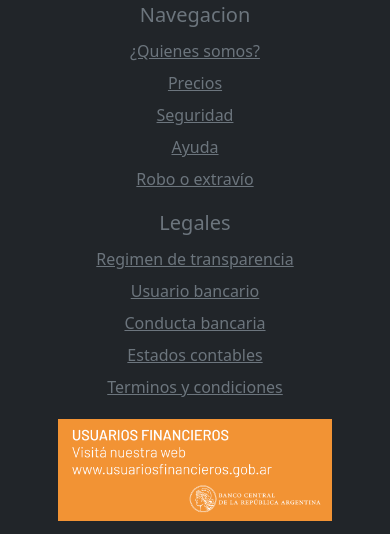
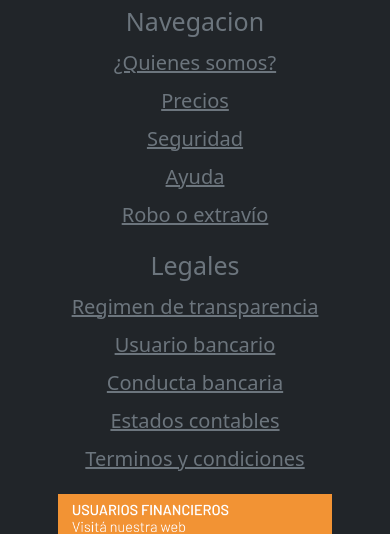
Before and after one commit to lisandroCivili/rollingBank, a plain HTML site: page index.html in a window 390 px wide. Shown: the part 120-654 px from the top of the page. Drawn offline with nearby package versions, Linux system fonts and the light colour scheme.

Commit message:
se acomoda codigo de navbar y footer en rama navbar

```diff
--- a/css/style.css
+++ b/css/style.css
@@ -1,10 +1,11 @@
-                                    /******************* NAV BAR *******************/
 @import url('https://fonts.googleapis.com/css2?family=Bebas+Neue&display=swap');
+@import url("https://cdn.jsdelivr.net/npm/bootstrap-icons@1.11.1/font/bootstrap-icons.css");
 .navbar-brand{
     font-family: 'Bebas Neue', sans-serif;
 }
 
 @media all and (max-width: 575px) {
+    /******************* NAV BAR *******************/
     .navbar-brand{
         font-size: 25px;
     }
@@ -21,8 +22,16 @@
         padding-left: auto; consultar como hacer para aumentar el hitbox
         padding-right: auto;
     } */
+    /*************** FOOTER **************/
+    .footer-titles{
+        font-size: 25px;
+    }
+    .a-footer{
+        font-size: 20px;
+    }
 }
 @media all and (min-width: 576px) and (max-width: 991px)  {
+    /******************* NAV BAR *******************/
     .navbar-brand{
         font-size: 50px;
     }
@@ -39,12 +48,9 @@
         border-top: .1px solid rgba(157, 157, 160, 0.651);
         border-bottom: .1px solid rgba(157, 157, 160, 0.651);
     }
-    /* .nav-link{
-        padding-left: auto;
-        padding-right: auto;
-    } */
 }
 @media all and (min-width: 992px) {
+    /******************* NAV BAR *******************/
     .navbar-brand{
         font-size: 33px;
     }
@@ -53,7 +59,6 @@
     }
 }
                                     /*************** FOOTER **************/
-@import url("https://cdn.jsdelivr.net/npm/bootstrap-icons@1.11.1/font/bootstrap-icons.css");
 footer p{
     margin: 0;
 }
--- a/index.html
+++ b/index.html
@@ -2,7 +2,6 @@
 <html lang="es">
 <head>
     <meta charset="UTF-8">
-    <meta name="viewport" content="width=device-width, initial-scale=1.0">
     <meta name="viewport" content="width=device-width, initial-scale=1.0" />
     <meta name="description" content="Sitio oficial de Rolling Bank">
     <meta name="keywords" content="bank, money, virtual">
@@ -11,7 +10,7 @@
     <link rel="stylesheet" href="./css/style.css">
     <title>Document</title>
 </head>
-<body>
+<body class="d-flex flex-column min-vh-100">
     <header>
       <nav class="navbar navbar-expand-lg bg-body-tertiary">
         <div class="container">
@@ -42,27 +41,30 @@
         </div>
       </nav>
     </header>
+
+    <main class="flex-grow-1"></main>
+
     <footer class="bg-dark">
       <div class="container text-center">
         <div class="row pb-lg-5 pb-md-5">
           <div class="col-12 my-2 text-secondary text-lg-start">
-            <h3>RollingBank <i class="bi bi-facebook"></i> <i class="bi bi-instagram"> </i><i class="bi bi-twitter-x"> </i></h3>
+            <h3 class="footer-titles">RollingBank <i class="bi bi-facebook"></i> <i class="bi bi-instagram"> </i><i class="bi bi-twitter-x"> </i></h3>
           </div>
           <div class="col-12 col-md-6 col-lg-3 my-2 text-secondary  text-lg-start">
-            <h5>Navegacion</h5>
-            <p class="py-1 text-decoration-underline">¿Quienes somos?</p>
-            <p class="py-1 text-decoration-underline">Precios</p>
-            <p class="py-1 text-decoration-underline">Seguridad</p>
-            <p class="py-1 text-decoration-underline">Ayuda</p>
-            <p class="py-1 text-decoration-underline">Robo o extravío</p>
+            <h5 class="footer-titles">Navegacion</h5>
+            <p class="a-footer py-1 text-decoration-underline">¿Quienes somos?</p>
+            <p class="a-footer py-1 text-decoration-underline">Precios</p>
+            <p class="a-footer py-1 text-decoration-underline">Seguridad</p>
+            <p class="a-footer py-1 text-decoration-underline">Ayuda</p>
+            <p class="a-footer py-1 text-decoration-underline">Robo o extravío</p>
           </div>
           <div class="col-12 col-md-6 col-lg-3 my-2 text-secondary  text-lg-start">
-            <h5>Legales</h5>
-            <p class="py-1 text-decoration-underline">Regimen de transparencia</p>
-            <p class="py-1 text-decoration-underline">Usuario bancario</p>
-            <p class="py-1 text-decoration-underline">Conducta bancaria</p>
-            <p class="py-1 text-decoration-underline">Estados contables</p>
-            <p class="py-1 text-decoration-underline">Terminos y condiciones</p>
+            <h5 class="footer-titles">Legales</h5>
+            <p class="a-footer py-1 text-decoration-underline">Regimen de transparencia</p>
+            <p class="a-footer py-1 text-decoration-underline">Usuario bancario</p>
+            <p class="a-footer py-1 text-decoration-underline">Conducta bancaria</p>
+            <p class="a-footer py-1 text-decoration-underline">Estados contables</p>
+            <p class="a-footer py-1 text-decoration-underline">Terminos y condiciones</p>
           </div>
           <div class="col-12 col-md-6 col-lg-3 my-2 d-flex flex-column align-items-center align-items-lg-start">
             <div class="w-75">
@@ -70,7 +72,7 @@
             </div>
           </div>
           <div class="col-12 col-md-6 col-lg-3 my-2 text-secondary text-lg-start">
-            <h5>Unite</h5>
+            <h5 class="footer-titles">Unite</h5>
             <div class="my-1">
               <img src="./img/badge-apple-store.svg" alt="" srcset="">
             </div>
```
